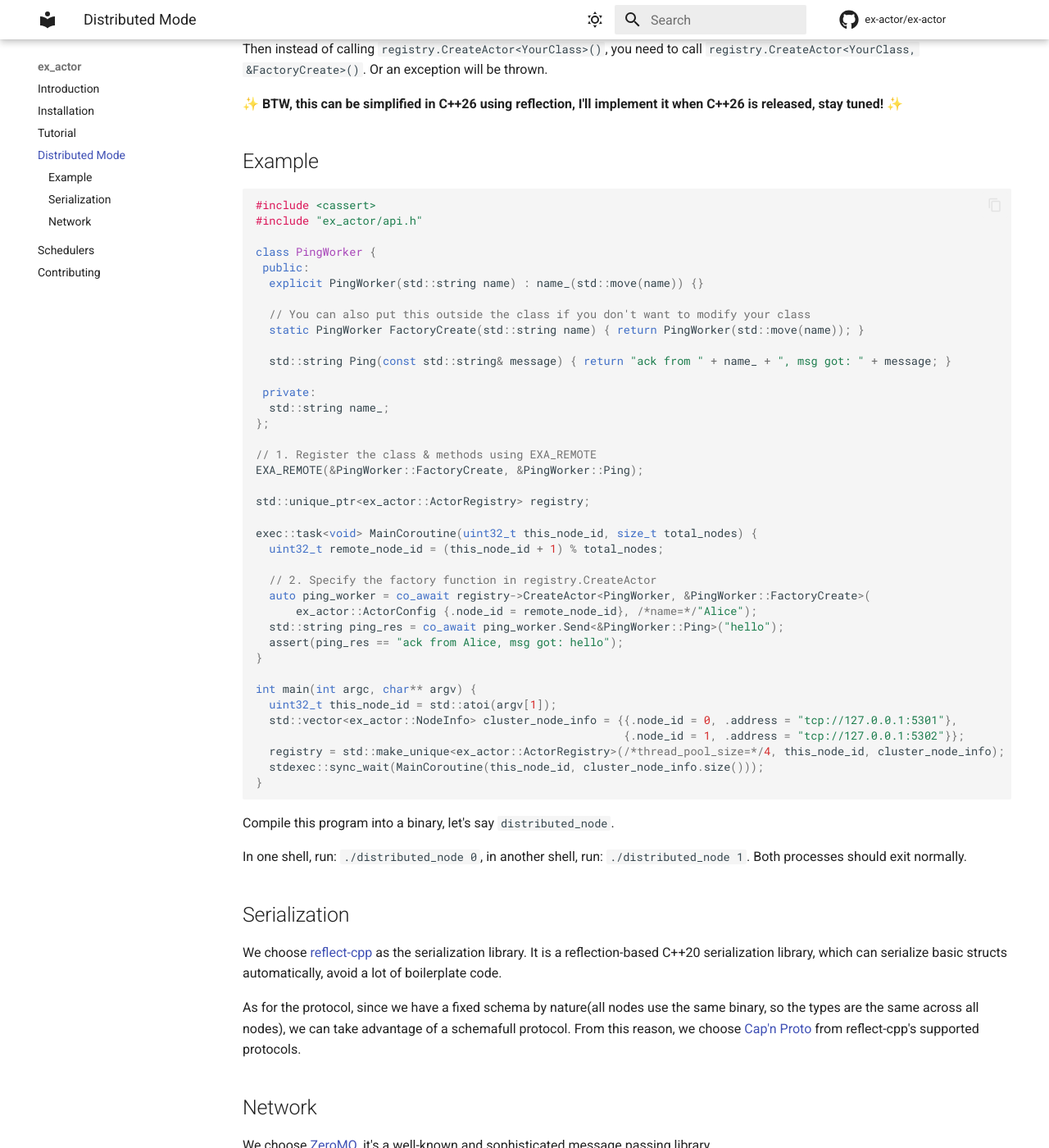
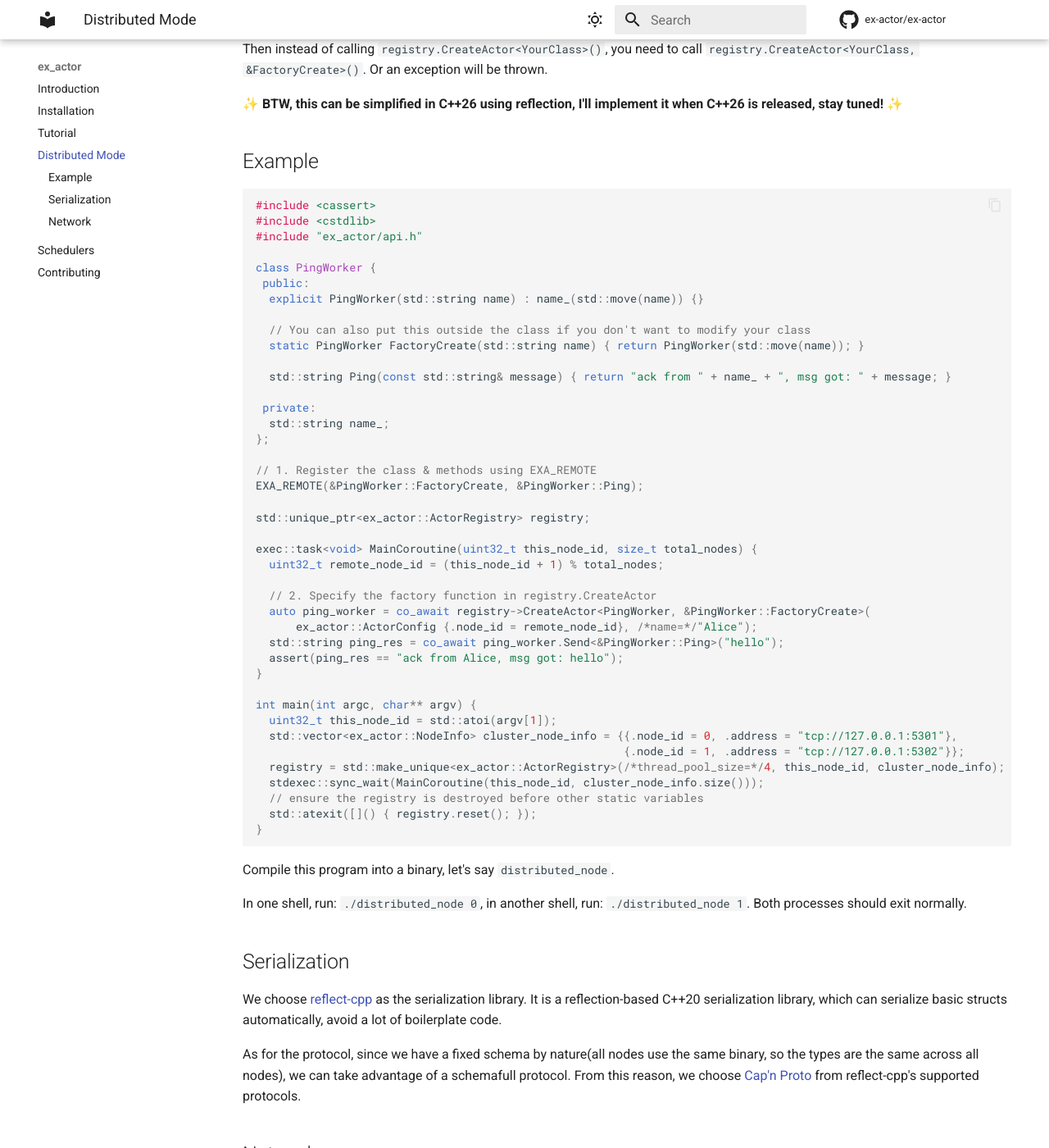
Before and after one commit to ex-actor/ex-actor, an MkDocs documentation site: the page built from docs/contents/distributed_mode.md, in a window 1280 px wide and 1400 px high, scrolled down 664 px. Shown: the whole window at 82% size. Built offline with MkDocs 1.6.1 and Material for MkDocs 9.7.7, drawn with Linux system fonts in a browser that asks for light colours; comment, search, counter and statistics services are not loaded.

Commit message:
[doc] add std::atexit to distributed example (#109)
Or sometimes it will cause static destruction fiasco.

````diff
--- a/docs/contents/distributed_mode.md
+++ b/docs/contents/distributed_mode.md
@@ -35,6 +35,7 @@ Then instead of calling `registry.CreateActor<YourClass>()`, you need to call `r
 <!-- doc test start, wrapper_script: test/multi_process_test.sh -->
 ```cpp
 #include <cassert>
+#include <cstdlib>
 #include "ex_actor/api.h"
 
 class PingWorker {
@@ -71,6 +72,8 @@ int main(int argc, char** argv) {
                                                        {.node_id = 1, .address = "tcp://127.0.0.1:5302"}};
   registry = std::make_unique<ex_actor::ActorRegistry>(/*thread_pool_size=*/4, this_node_id, cluster_node_info);
   stdexec::sync_wait(MainCoroutine(this_node_id, cluster_node_info.size()));
+  // ensure the registry is destroyed before other static variables
+  std::atexit([]() { registry.reset(); });
 }
 ```
 <!-- doc test end -->
````
Also changed, not shown: 1 other file.
